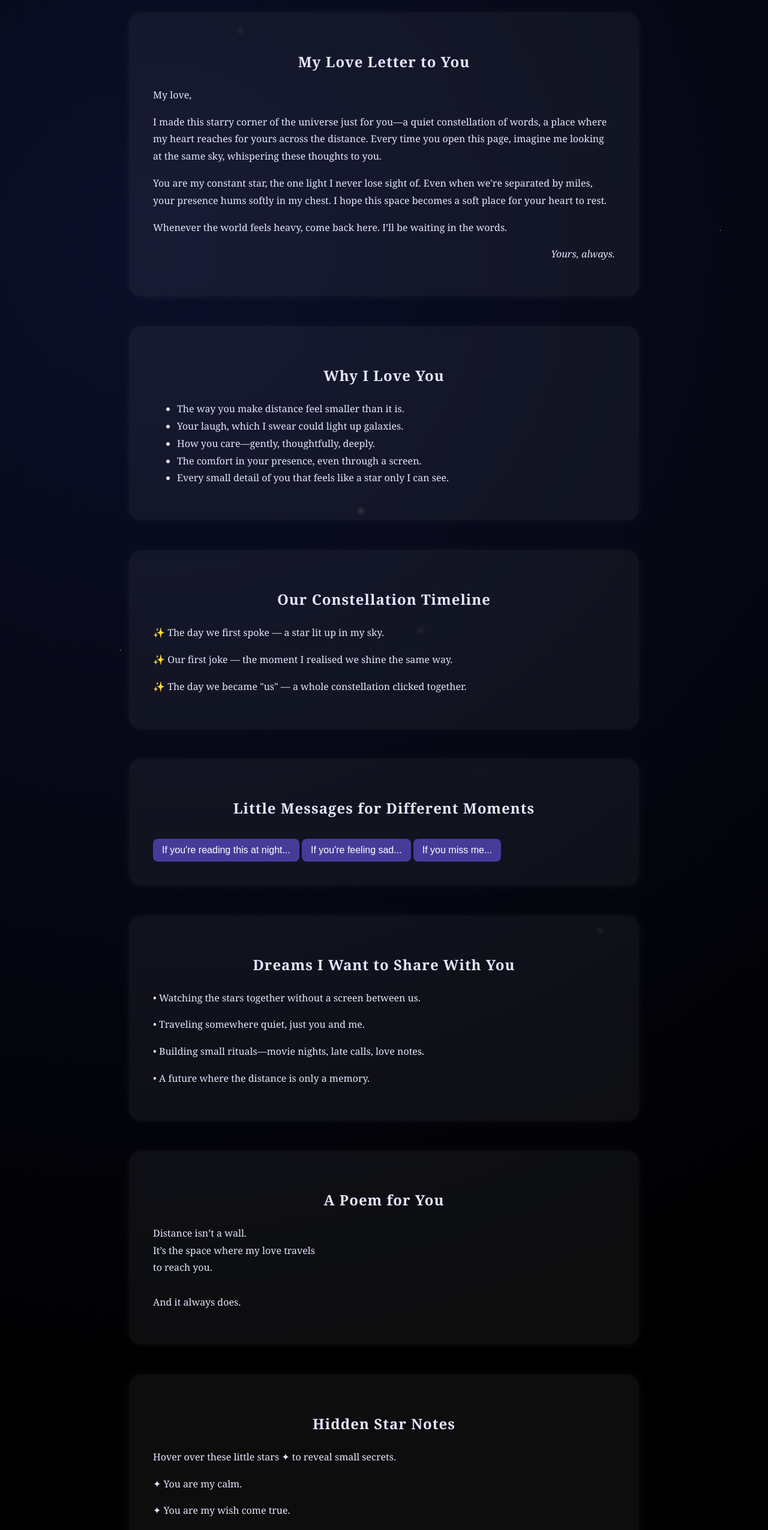
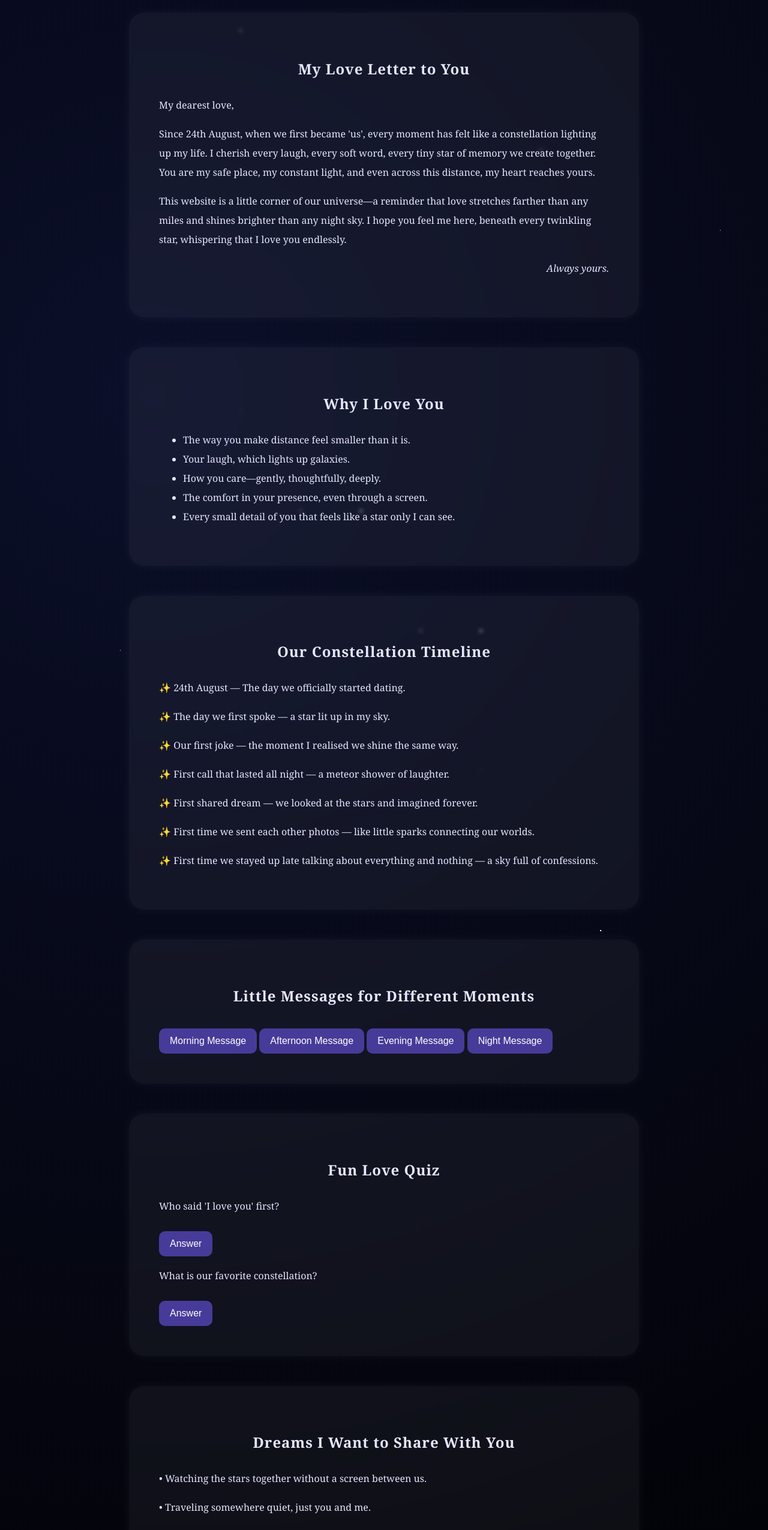
Before and after one commit to DefoNotAmi/christmas-gift-baby, a plain HTML site: page i-love-you.html in a window 1280 px wide. Shown: the part 250-2800 px from the top of the page at 60% size. Drawn offline with Linux system fonts and the light colour scheme.

Commit message:
i-love-you.html

```diff
--- a/i-love-you.html
+++ b/i-love-you.html
@@ -25,8 +25,7 @@
       z-index: -1;
     }
 
-    @keyframes animStar {
-      from {transform: translateY(0px);} to {transform: translateY(-2000px);} }
+    @keyframes animStar { from {transform: translateY(0px);} to {transform: translateY(-2000px);} }
 
     #stars:before {
       content: " ";
@@ -36,7 +35,7 @@
       width: 2px;
       height: 2px;
       background: transparent;
-      box-shadow: 1000px 2000px #fff, 400px 500px #fff, 700px 1500px #fff, 1300px 900px #fff;
+      box-shadow: 1000px 2000px #fff, 400px 500px #fff, 700px 1500px #fff, 1300px 900px #fff, 500px 1300px #fff, 900px 700px #fff, 1100px 400px #fff, 1400px 1600px #fff;
       animation: animStar 50s linear infinite;
     }
 
@@ -48,7 +47,7 @@
       width: 3px;
       height: 3px;
       background: transparent;
-      box-shadow: 600px 1200px #fff, 900px 300px #fff, 1500px 1100px #fff;
+      box-shadow: 600px 1200px #fff, 900px 300px #fff, 1500px 1100px #fff, 800px 1400px #fff, 1300px 500px #fff;
       animation: animStar 100s linear infinite;
     }
 
@@ -60,7 +59,7 @@
       width: 1px;
       height: 1px;
       background: transparent;
-      box-shadow: 200px 1400px #fff, 800px 1600px #fff, 1200px 700px #fff;
+      box-shadow: 200px 1400px #fff, 800px 1600px #fff, 1200px 700px #fff, 400px 1000px #fff, 1000px 300px #fff;
       animation: animStar 150s linear infinite;
     }
 
@@ -70,38 +69,31 @@
       padding: 50px 20px;
     }
 
-    h1, h2, h3 {
-      text-align: center;
-      letter-spacing: 1px;
-    }
+    h1, h2, h3 { text-align: center; letter-spacing: 1px; }
 
-    .header h1 {
-      font-size: 3.4rem;
-      color: #d3c7ff;
-      text-shadow: 0 0 15px #a088ff;
-    }
+    .header h1 { font-size: 3.4rem; color: #d3c7ff; text-shadow: 0 0 15px #a088ff; }
 
     .section {
       background: rgba(255, 255, 255, 0.05);
-      padding: 40px;
-      border-radius: 20px;
+      padding: 50px;
+      border-radius: 25px;
       margin-bottom: 50px;
       backdrop-filter: blur(3px);
-      box-shadow: 0 0 15px rgba(255, 255, 255, 0.05);
-      line-height: 1.8;
+      box-shadow: 0 0 20px rgba(255, 255, 255, 0.05);
+      line-height: 2;
     }
 
     .hidden-note {
       margin-top: 20px;
-      padding: 15px;
-      border-radius: 10px;
+      padding: 20px;
+      border-radius: 12px;
       background: rgba(255, 255, 255, 0.07);
       display: none;
     }
 
     .reveal-btn {
-      padding: 10px 15px;
-      border-radius: 8px;
+      padding: 12px 18px;
+      border-radius: 10px;
       background: #463b99;
       color: #fff;
       cursor: pointer;
@@ -111,18 +103,21 @@
       transition: 0.3s;
     }
 
-    .reveal-btn:hover {
-      background: #6b5ce0;
-    }
+    .reveal-btn:hover { background: #6b5ce0; }
 
-    .footer {
-      text-align: center;
-      opacity: 0.4;
-      margin-top: 40px;
-    }
+    .footer { text-align: center; opacity: 0.4; margin-top: 40px; }
+
+    .star { cursor: pointer; }
+
+    /* Additional twinkling stars around text */
+    .sparkle { display:inline-block; margin:0 2px; color: #fff; text-shadow: 0 0 8px #fff, 0 0 16px #a088ff; }
   </style>
 </head>
 <body>
+  <audio autoplay loop>
+    <source src="https://www.soundhelix.com/examples/mp3/SoundHelix-Song-1.mp3" type="audio/mpeg">
+  </audio>
+
   <div id="stars"></div>
   <div id="stars2"></div>
   <div id="stars3"></div>
@@ -135,11 +130,10 @@
     <!-- Love Letter -->
     <div class="section">
       <h2>My Love Letter to You</h2>
-      <p>My love,</p>
-      <p>I made this starry corner of the universe just for you—a quiet constellation of words, a place where my heart reaches for yours across the distance. Every time you open this page, imagine me looking at the same sky, whispering these thoughts to you.</p>
-      <p>You are my constant star, the one light I never lose sight of. Even when we're separated by miles, your presence hums softly in my chest. I hope this space becomes a soft place for your heart to rest.</p>
-      <p>Whenever the world feels heavy, come back here. I’ll be waiting in the words.</p>
-      <p style="text-align:right; font-style:italic;">Yours, always.</p>
+      <p>My dearest love,</p>
+      <p>Since 24th August, when we first became 'us', every moment has felt like a constellation lighting up my life. I cherish every laugh, every soft word, every tiny star of memory we create together. You are my safe place, my constant light, and even across this distance, my heart reaches yours.</p>
+      <p>This website is a little corner of our universe—a reminder that love stretches farther than any miles and shines brighter than any night sky. I hope you feel me here, beneath every twinkling star, whispering that I love you endlessly.</p>
+      <p style="text-align:right; font-style:italic;">Always yours.</p>
     </div>
 
     <!-- Why I Love You -->
@@ -147,7 +141,7 @@
       <h2>Why I Love You</h2>
       <ul>
         <li>The way you make distance feel smaller than it is.</li>
-        <li>Your laugh, which I swear could light up galaxies.</li>
+        <li>Your laugh, which lights up galaxies.</li>
         <li>How you care—gently, thoughtfully, deeply.</li>
         <li>The comfort in your presence, even through a screen.</li>
         <li>Every small detail of you that feels like a star only I can see.</li>
@@ -157,22 +151,38 @@
     <!-- Timeline -->
     <div class="section">
       <h2>Our Constellation Timeline</h2>
+      <p>✨ 24th August — The day we officially started dating.</p>
       <p>✨ The day we first spoke — a star lit up in my sky.</p>
       <p>✨ Our first joke — the moment I realised we shine the same way.</p>
-      <p>✨ The day we became "us" — a whole constellation clicked together.</p>
+      <p>✨ First call that lasted all night — a meteor shower of laughter.</p>
+      <p>✨ First shared dream — we looked at the stars and imagined forever.</p>
+      <p>✨ First time we sent each other photos — like little sparks connecting our worlds.</p>
+      <p>✨ First time we stayed up late talking about everything and nothing — a sky full of confessions.</p>
     </div>
 
     <!-- Message Capsules -->
     <div class="section">
       <h2>Little Messages for Different Moments</h2>
-      <button class="reveal-btn" onclick="toggleNote('night')">If you're reading this at night...</button>
+      <button class="reveal-btn" onclick="toggleNote('morning')">Morning Message</button>
+      <div id="morning" class="hidden-note">Good morning, my love. Even the sunrise feels incomplete without you.</div>
+
+      <button class="reveal-btn" onclick="toggleNote('afternoon')">Afternoon Message</button>
+      <div id="afternoon" class="hidden-note">Thinking of you in this quiet afternoon, wishing you were near.</div>
+
+      <button class="reveal-btn" onclick="toggleNote('evening')">Evening Message</button>
+      <div id="evening" class="hidden-note">The stars are out; they remind me of you and every sparkle in your eyes.</div>
+
+      <button class="reveal-btn" onclick="toggleNote('night')">Night Message</button>
       <div id="night" class="hidden-note">Close your eyes. Pretend I'm whispering goodnight right beside you.</div>
+    </div>
 
-      <button class="reveal-btn" onclick="toggleNote('sad')">If you're feeling sad...</button>
-      <div id="sad" class="hidden-note">Come here. Stay a moment. Let me hold your heart with mine.</div>
-
-      <button class="reveal-btn" onclick="toggleNote('miss')">If you miss me...</button>
-      <div id="miss" class="hidden-note">Look at the sky. I'm there too. We're not as far apart as it seems.</div>
+    <!-- Quiz -->
+    <div class="section">
+      <h2>Fun Love Quiz</h2>
+      <p>Who said 'I love you' first?</p>
+      <button class="reveal-btn" onclick="alert('You did! But I caught up fast 😉')">Answer</button>
+      <p>What is our favorite constellation?</p>
+      <button class="reveal-btn" onclick="alert('Orion, just like our love shines in the night!')">Answer</button>
     </div>
 
     <!-- Future Dreams -->
@@ -190,6 +200,15 @@
       <p>Distance isn’t a wall.<br>
       It’s the space where my love travels<br>
       to reach you.<br><br>
+      Across the silent nights,<br>
+      Through the glow of a thousand stars,<br>
+      My heart whispers your name<br>
+      In every twinkle, in every shimmer.<br><br>
+      Even the galaxies apart cannot dim<br>
+      The light that binds us across time and space.<br>
+      In the quiet, in the vast dark,<br>
+      My love sails to you endlessly,<br>
+      Unbroken, infinite, eternal.<br><br>
       And it always does.</p>
     </div>
 
@@ -219,12 +238,12 @@
     note.style.display = note.style.display === 'block' ? 'none' : 'block';
   }
 
-  function showHold() {
-    document.getElementById('holdmessage').style.display = 'block';
-  }
-  function hideHold() {
-    document.getElementById('holdmessage').style.display = 'none';
-  }
+  function showHold() { document.getElementById('holdmessage').style.display = 'block'; }
+  function hideHold() { document.getElementById('holdmessage').style.display = 'none'; }
 </script>
 </body>
 </html>
+
+</script>
+</body>
+</html>
```
